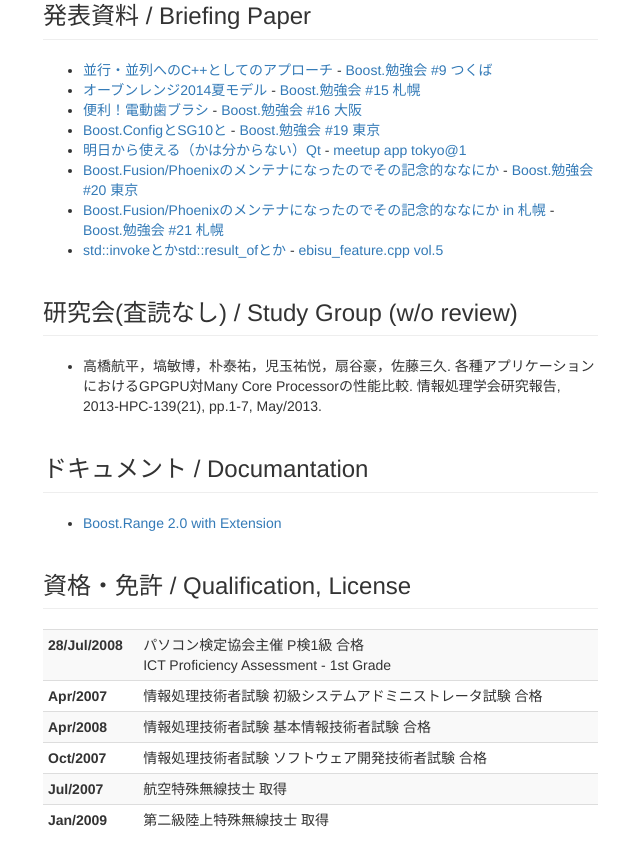
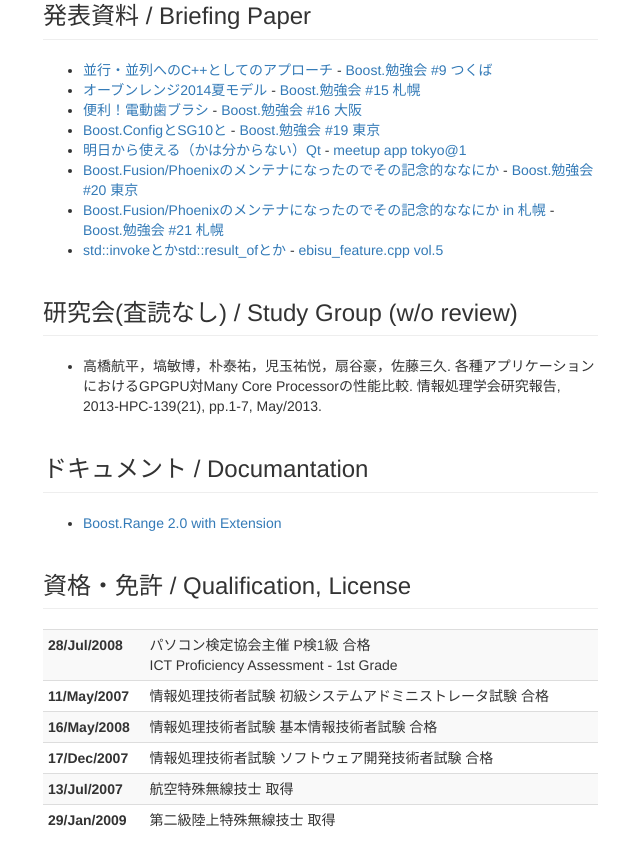
Before and after one commit to Flast/flast.github.io, a plain HTML site: page index.html in a window 1280 px wide. Shown: the part 431-1286 px from the top of the page, without its empty margins (222-862 px from the left). Drawn offline with nearby package versions, Linux system fonts and the light colour scheme.

Commit message:
Update granted date

```diff
--- a/index.html
+++ b/index.html
@@ -119,11 +119,11 @@
           <h3 class="page-header">資格・免許 / Qualification, License</h3>
           <table class="table table-striped table-condensed">
             <tr><th>28/Jul/2008</th><td>パソコン検定協会主催 P検1級 合格<br/>ICT Proficiency Assessment - 1st Grade</td></tr>
-            <tr><th>Apr/2007</th><td>情報処理技術者試験 初級システムアドミニストレータ試験 合格</td></tr>
-            <tr><th>Apr/2008</th><td>情報処理技術者試験 基本情報技術者試験 合格</td></tr>
-            <tr><th>Oct/2007</th><td>情報処理技術者試験 ソフトウェア開発技術者試験 合格</td></tr>
-            <tr><th>Jul/2007</th><td>航空特殊無線技士 取得</td></tr>
-            <tr><th>Jan/2009</th><td>第二級陸上特殊無線技士 取得</td></tr>
+            <tr><th>11/May/2007</th><td>情報処理技術者試験 初級システムアドミニストレータ試験 合格</td></tr>
+            <tr><th>16/May/2008</th><td>情報処理技術者試験 基本情報技術者試験 合格</td></tr>
+            <tr><th>17/Dec/2007</th><td>情報処理技術者試験 ソフトウェア開発技術者試験 合格</td></tr>
+            <tr><th>13/Jul/2007</th><td>航空特殊無線技士 取得</td></tr>
+            <tr><th>29/Jan/2009</th><td>第二級陸上特殊無線技士 取得</td></tr>
           </table>
         </section>
       </div>
```
